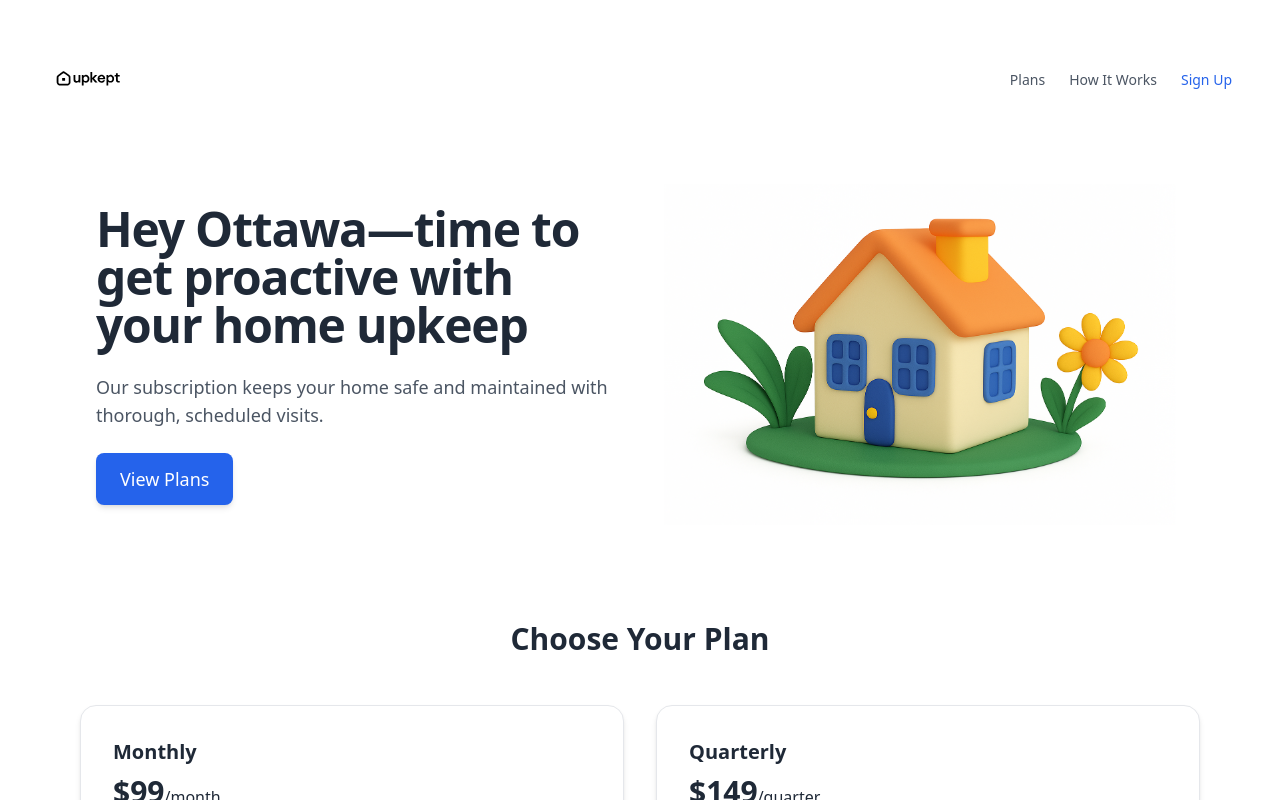
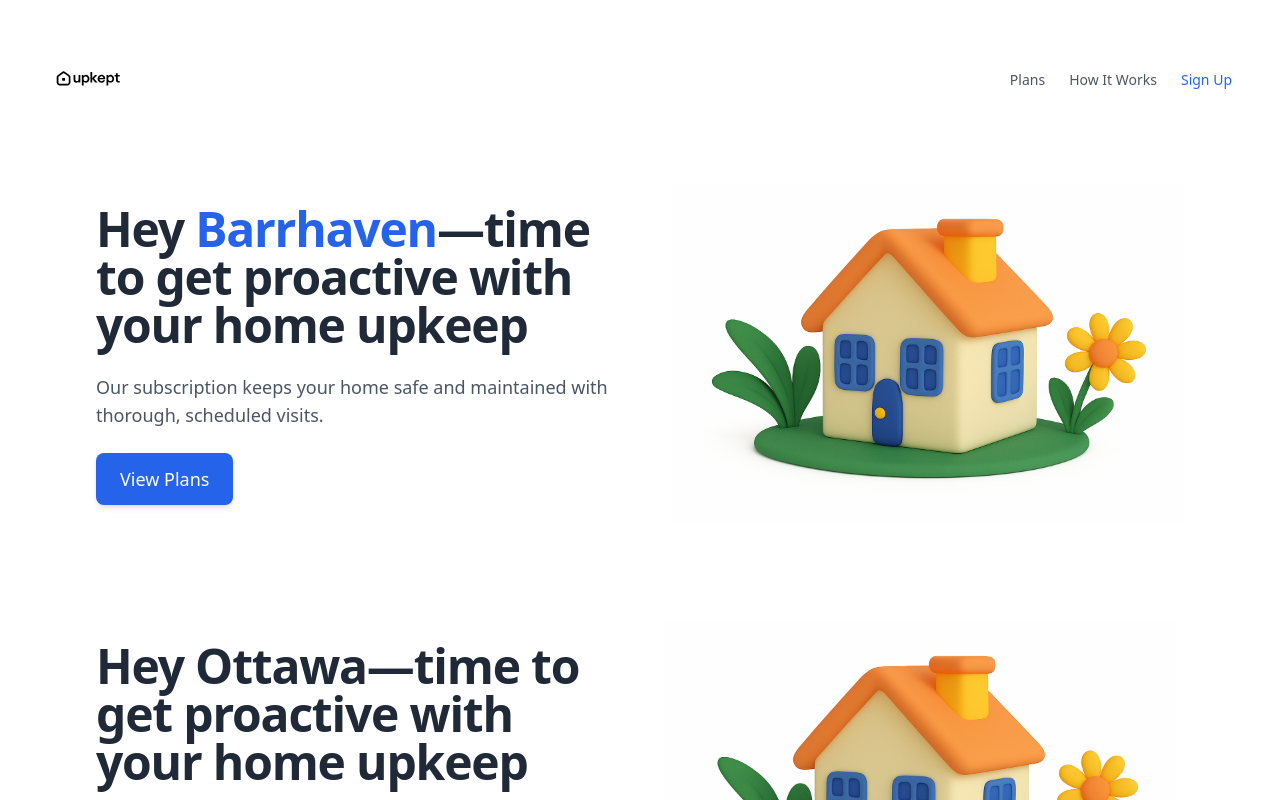
Before and after one commit to nickalodian-upkept/upkept-homepage, a Next.js app: page / in a window 1280 px wide. Shown: the top 800 px of the page. Built offline with nearby package versions, Linux system fonts and the light colour scheme.

Commit message:
Add rotating city animation in hero headline

```diff
--- a/pages/index.js
+++ b/pages/index.js
@@ -1,6 +1,17 @@
 import Head from 'next/head';
+import { useEffect, useState } from 'react';
 
 export default function Home() {
+  const cities = ['Ottawa', 'Kanata', 'Richmond', 'Barrhaven'];
+  const [currentCity, setCurrentCity] = useState(0);
+
+  useEffect(() => {
+    const interval = setInterval(() => {
+      setCurrentCity((prev) => (prev + 1) % cities.length);
+    }, 2000); // Rotate every 2 seconds
+    return () => clearInterval(interval);
+  }, []);
+
   return (
     <>
       <Head>
@@ -24,6 +35,33 @@ export default function Home() {
             <a href="#" className="text-blue-600 hover:text-blue-700">Sign Up</a>
           </nav>
         </header>
+
+        {/* Hero */}
+        <section className="max-w-7xl mx-auto px-6 sm:px-8 lg:px-12 mb-24">
+          <div className="grid grid-cols-1 md:grid-cols-2 items-center gap-8">
+            {/* Left Side: Headline & CTA */}
+            <div className="text-left">
+              <h2 className="text-4xl sm:text-5xl font-bold leading-tight mb-6 tracking-tight">
+                Hey <span className="text-blue-600 transition-opacity duration-500">{cities[currentCity]}</span>—time to get proactive with your home upkeep
+              </h2>
+              <p className="text-lg text-gray-600 mb-6">
+                Our subscription keeps your home safe and maintained with thorough, scheduled visits.
+              </p>
+              <button className="bg-blue-600 text-white text-base sm:text-lg px-6 py-3 rounded-lg shadow-md hover:bg-blue-700 transition">
+                View Plans
+              </button>
+            </div>
+
+            {/* Right Side: Hero Image */}
+            <div className="flex justify-center md:justify-end">
+              <img
+                src="/hero-house.png"
+                alt="Illustration of a cozy home with flower and grass"
+                className="w-72 sm:w-96 md:w-[28rem] lg:w-[32rem]"
+              />
+            </div>
+          </div>
+        </section>
 
         {/* Hero Section */}
 <section className="max-w-7xl mx-auto px-6 sm:px-8 lg:px-12 mb-24">
```
